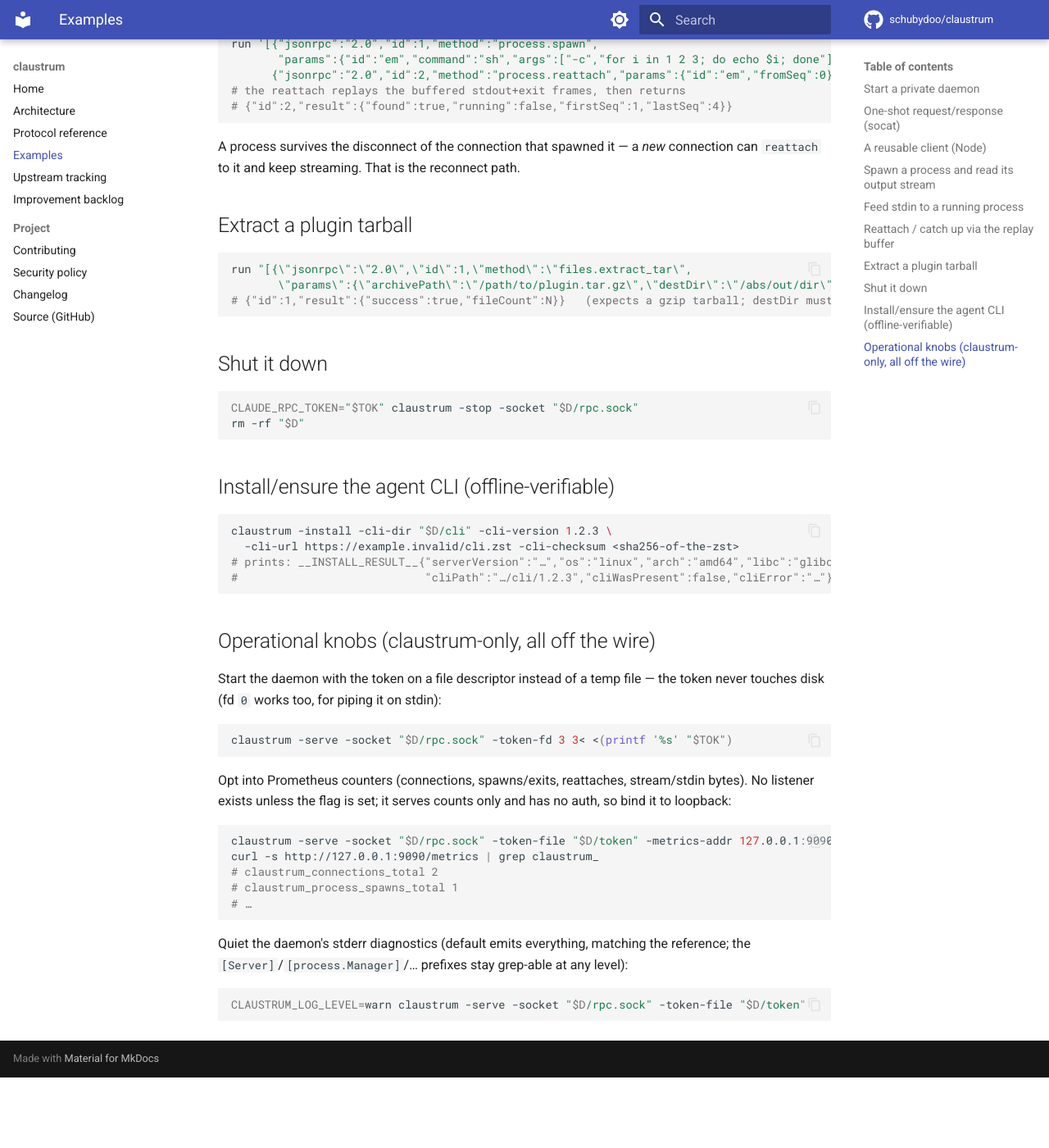
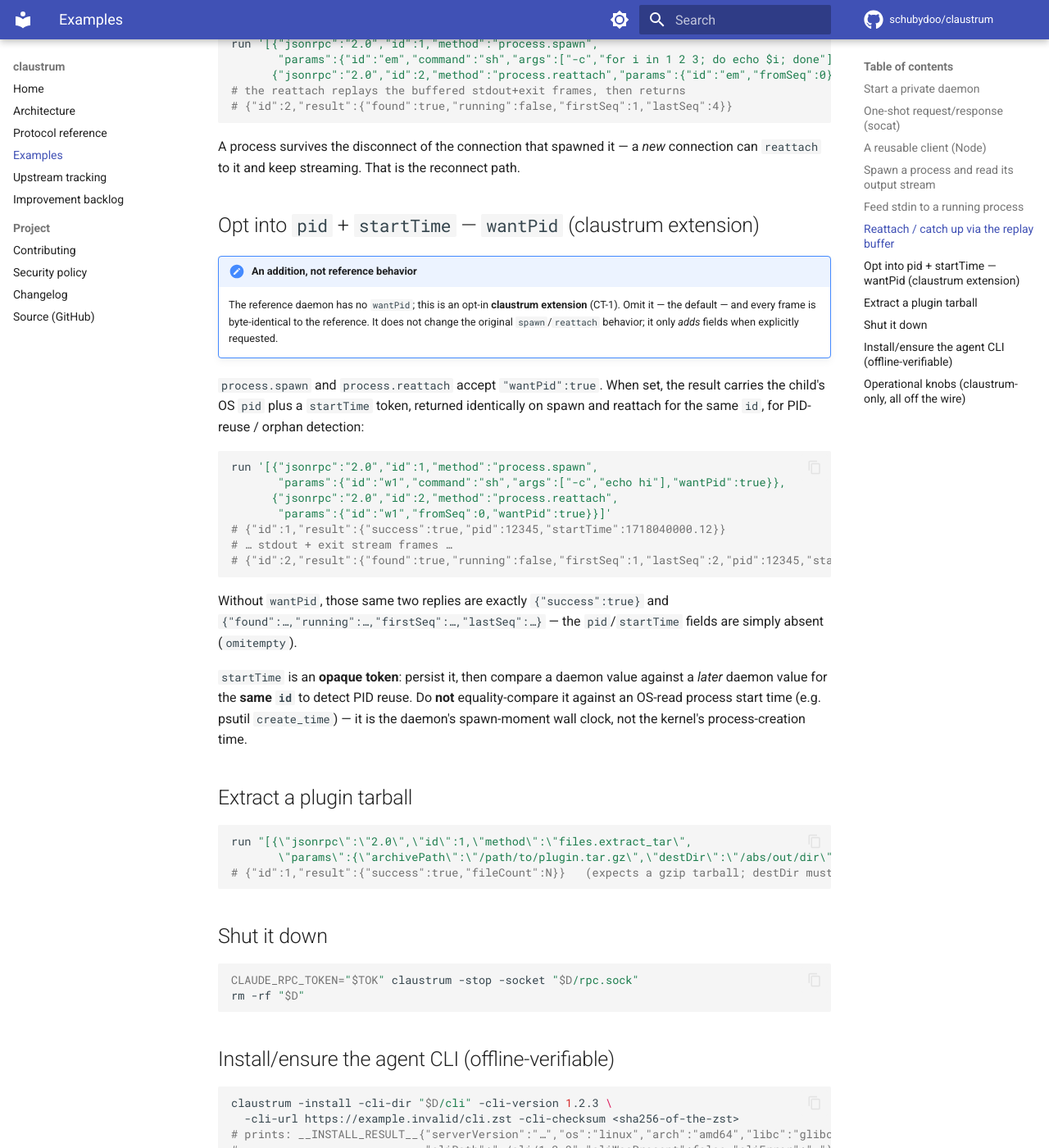
Before and after one commit to schubydoo/claustrum, an MkDocs documentation site: the page built from docs/EXAMPLES.md, in a window 1280 px wide and 1400 px high, scrolled down 1805 px. Shown: the whole window at 82% size. Built offline with MkDocs 1.6.1 and Material for MkDocs 9.7.7, drawn with Linux system fonts in a browser that asks for light colours; comment, search, counter and statistics services are not loaded; before the commit the page ends 3119 px from its top, so only the background shows below that.

Commit message:
docs: surface CT-1 wantPid as an explicit addition in README/index/examples
Per maintainer direction, document the claustrum "additional features" in the
user-facing docs too — each clearly labeled as an addition that is NOT part of
the reference functionality it mimics, with the default path noted as
byte-identical.

- README.md "How it works": a "Protocol extensions (claustrum-only, opt-in —
  additions, not part of the reference contract)" bullet for wantPid.
- docs/index.md: distinguish the *visible* opt-in protocol extension (wantPid)
  from the invisible operational extras; note default frames stay byte-identical.
- docs/EXAMPLES.md: a worked wantPid example under a "claustrum extension"
  admonition, showing the same pid/startTime on spawn + reattach and the
  field-absent default, plus the opaque-token caveat.

Docs only; mkdocs --strict passes.

Co-Authored-By: Claude Opus 4.8 (1M context) <noreply@anthropic.com>

````diff
--- a/docs/EXAMPLES.md
+++ b/docs/EXAMPLES.md
@@ -93,6 +93,39 @@ run '[{"jsonrpc":"2.0","id":1,"method":"process.spawn",
 A process survives the disconnect of the connection that spawned it — a *new*
 connection can `reattach` to it and keep streaming. That is the reconnect path.
 
+## Opt into `pid` + `startTime` — `wantPid` (claustrum extension)
+
+!!! note "An addition, not reference behavior"
+    The reference daemon has no `wantPid`; this is an opt-in **claustrum
+    extension** (CT-1). Omit it — the default — and every frame is byte-identical
+    to the reference. It does not change the original `spawn`/`reattach`
+    behavior; it only *adds* fields when explicitly requested.
+
+`process.spawn` and `process.reattach` accept `"wantPid":true`. When set, the
+result carries the child's OS `pid` plus a `startTime` token, returned
+identically on spawn and reattach for the same `id`, for PID-reuse / orphan
+detection:
+
+```sh
+run '[{"jsonrpc":"2.0","id":1,"method":"process.spawn",
+       "params":{"id":"w1","command":"sh","args":["-c","echo hi"],"wantPid":true}},
+      {"jsonrpc":"2.0","id":2,"method":"process.reattach",
+       "params":{"id":"w1","fromSeq":0,"wantPid":true}}]'
+# {"id":1,"result":{"success":true,"pid":12345,"startTime":1718040000.12}}
+# … stdout + exit stream frames …
+# {"id":2,"result":{"found":true,"running":false,"firstSeq":1,"lastSeq":2,"pid":12345,"startTime":1718040000.12}}
+```
+
+Without `wantPid`, those same two replies are exactly `{"success":true}` and
+`{"found":…,"running":…,"firstSeq":…,"lastSeq":…}` — the `pid`/`startTime` fields
+are simply absent (`omitempty`).
+
+`startTime` is an **opaque token**: persist it, then compare a daemon value
+against a *later* daemon value for the **same `id`** to detect PID reuse. Do
+**not** equality-compare it against an OS-read process start time (e.g. psutil
+`create_time`) — it is the daemon's spawn-moment wall clock, not the kernel's
+process-creation time.
+
 ## Extract a plugin tarball
 
 ```sh
````
Also changed, not shown: README.md (+6 -0 lines), docs/index.md (+7 -0 lines).
